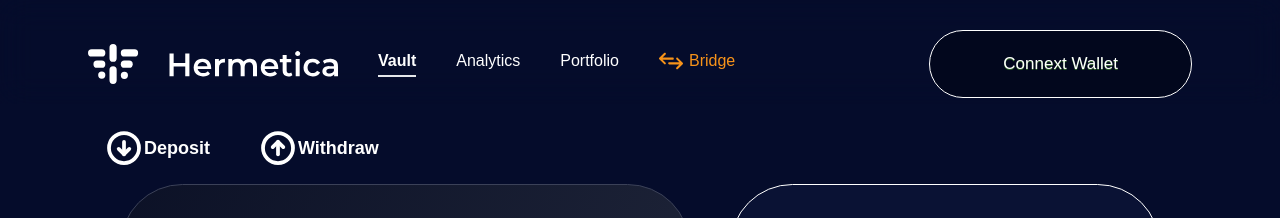
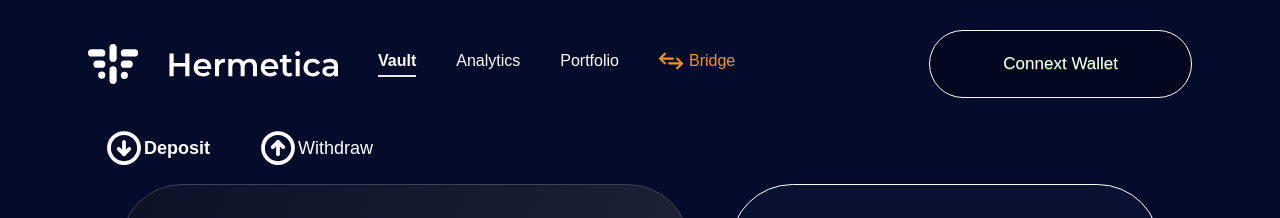
Before and after one commit to raulochoaH/hermetica-app, a Next.js app: page / in a window 1280 px wide. Shown: the top 218 px of the page. Built offline with nearby package versions, Linux system fonts and the light colour scheme; no server answers.

Commit message:
fix font-size button deposit

```diff
--- a/src/components/Deposit.jsx
+++ b/src/components/Deposit.jsx
@@ -17,7 +17,7 @@ const Deposit = () => {
                         onClick={() => setIsDepositing(true)}>
                         Deposit
                     </li>
-  <li className={`flex  text-lg items-center my-4 mx-6  dw-tab-deposit before:block before:content before:bg-arrow-up before:bg-no-repeat before:w-10 before:h-10 ${isDepositing ? 'cursor-pointer before:rotate-0 font-semibold' : 'before:-rotate-180 cursor-pointer'} hover:cursor-pointer `}
+                    <li className={`flex  text-lg items-center my-4 mx-6  dw-tab-deposit before:block before:content before:bg-arrow-up before:bg-no-repeat before:w-10 before:h-10 ${isDepositing ? 'cursor-pointer before:rotate-0 ' : 'before:-rotate-180 cursor-pointer font-semibold'} hover:cursor-pointer `}
                         onClick={() => setIsDepositing(false)}>
                         Withdraw
                     </li>
```
Lines whose indentation alone changed are shown as unchanged.
